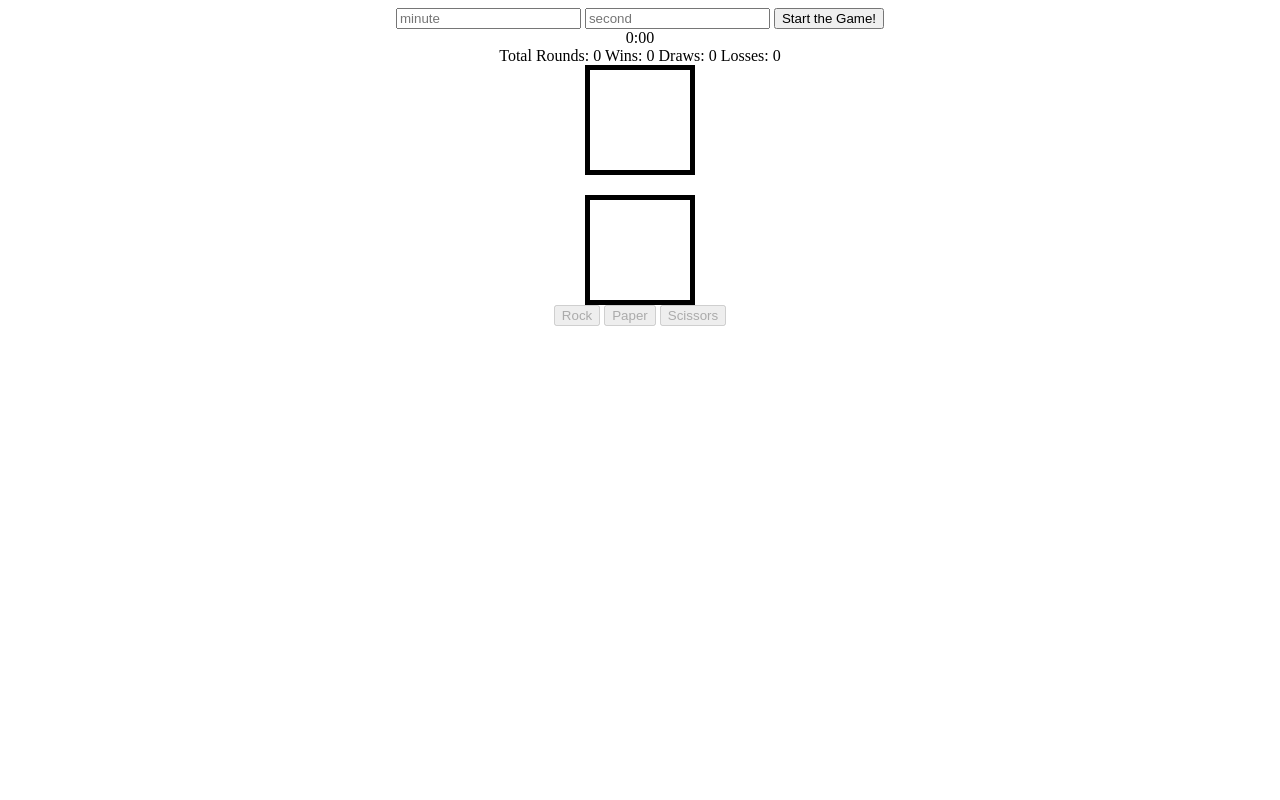
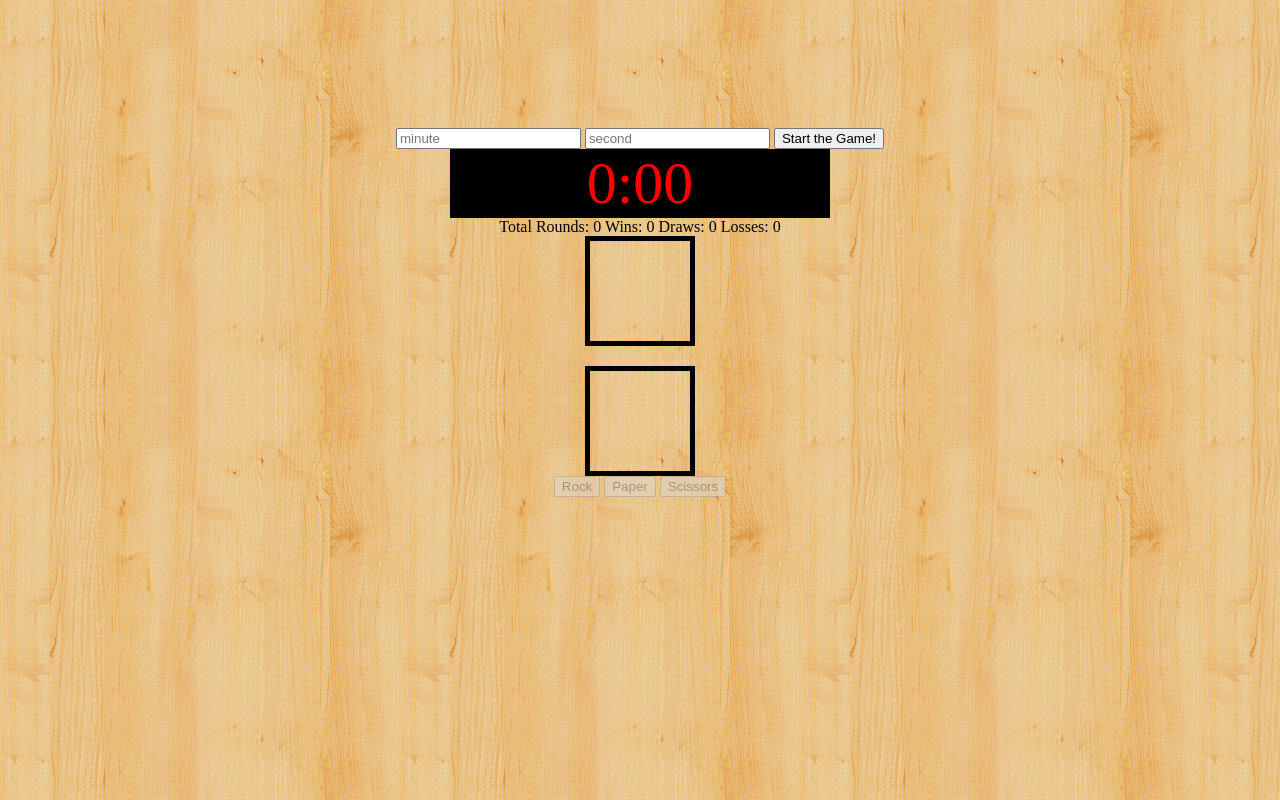
Before and after one commit to Rwilkins1/rockpaperscissors, a plain HTML site: page public/index.html in a window 1280 px wide. Drawn offline with Linux system fonts and the light colour scheme.

Commit message:
added a background and made the timer look more like a timer (The font I use is Pocket Calculator OT, and I had to download that, so I am not certain that it will show up on other computers)

```diff
--- a/public/css/rps.css
+++ b/public/css/rps.css
@@ -1,5 +1,7 @@
 body {
 	text-align: center;
+	margin-top: 10%;
+	background-image: url(/img/background.png);
 }
 #bot {
 	height: 100px;
@@ -25,3 +27,11 @@ img {
 	opacity: 0;
 	color: red;
 }
+#timer {
+	font-family: Pocket Calculator OT;
+	font-size: 60px;
+	color: red;
+	background-color: black;
+	margin-left: 35%;
+	margin-right: 35%;
+}
--- a/public/js/rps.js
+++ b/public/js/rps.js
@@ -78,7 +78,7 @@
 					total = total - 1;
 				} else {
 					if(second <= 10) {
-						if(second == 10) {
+						if(total == 10) {
 							$("#warning").css("opacity", 1);
 						} else {
 							$("#warning").css("opacity", 0);
```
Also changed, not shown: public/img/background.png (added).
